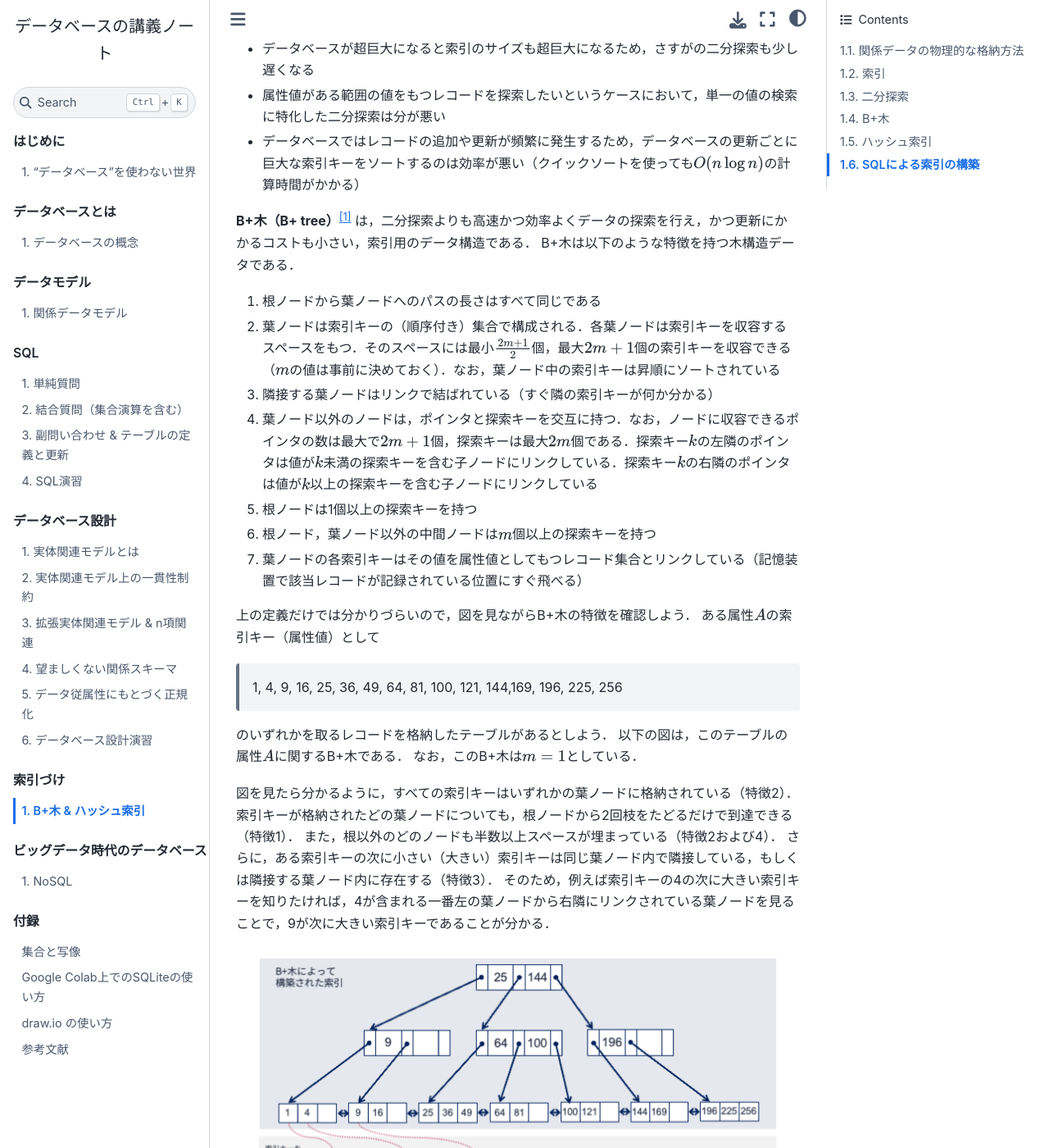
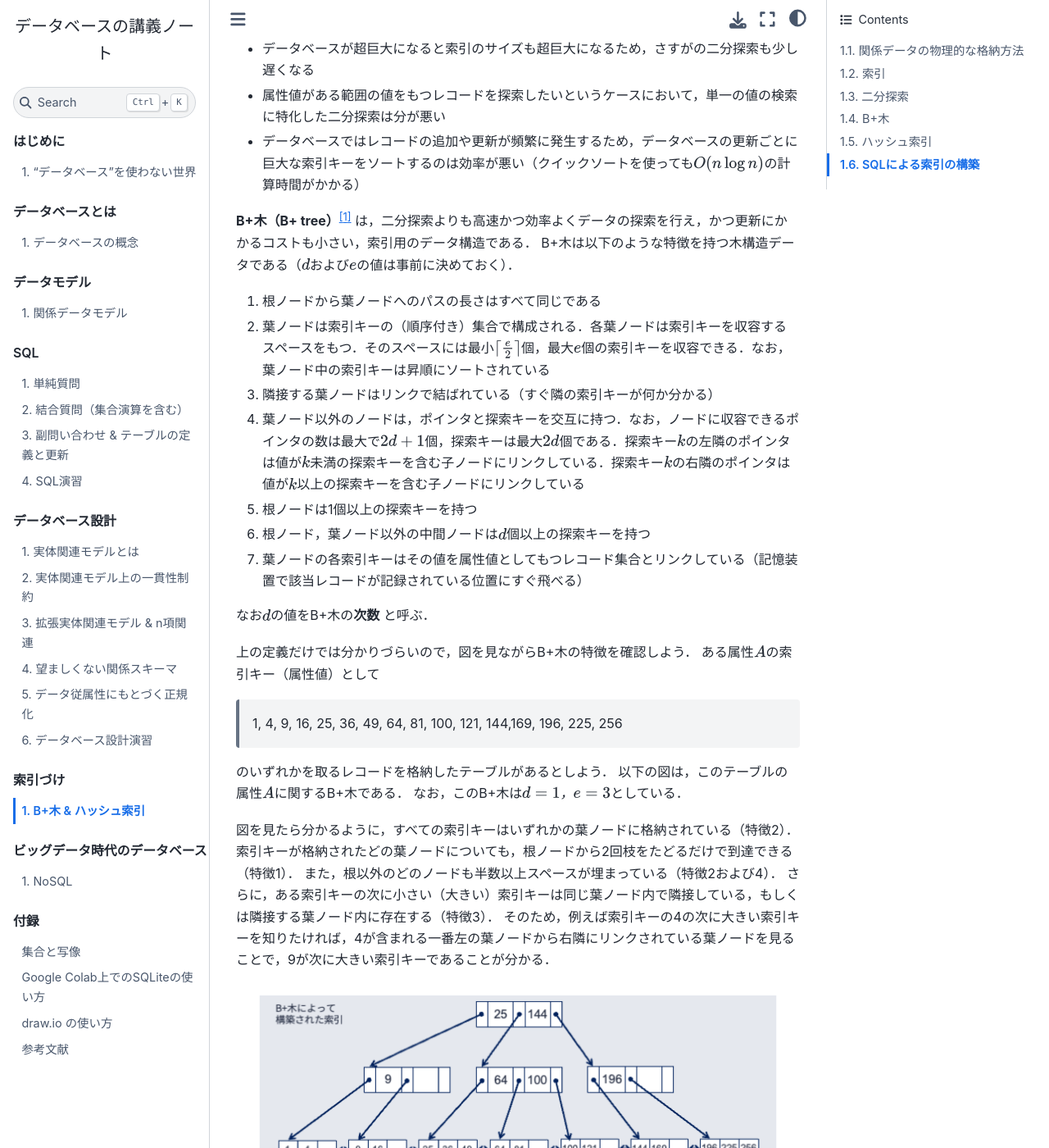
Before and after one commit to hontolab-courses/database-lecturenote, a Jupyter Book: the page built from content/indexing/01.md, in a window 1280 px wide and 1400 px high, scrolled down 4700 px. Shown: the whole window at 82% size. Built offline with Jupyter Book 1.0.4 settings and Sphinx 7.4.7 and the Sphinx Book theme 1.1.4, drawn with Linux system fonts in a browser that asks for light colours; some of the changed text lies outside the part shown.

Commit message:
第14回

```diff
--- a/content/indexing/01.md
+++ b/content/indexing/01.md
@@ -105,14 +105,16 @@ SQL文による問い合わせが行われると，関係データベースシ
 
 (sec:btree-feature)=
 **B+木（B+ tree）**[^B+tree] は，二分探索よりも高速かつ効率よくデータの探索を行え，かつ更新にかかるコストも小さい，索引用のデータ構造である．
-B+木は以下のような特徴を持つ木構造データである．
+B+木は以下のような特徴を持つ木構造データである（$d$および$e$の値は事前に決めておく）．
 1. 根ノードから葉ノードへのパスの長さはすべて同じである
-2. 葉ノードは索引キーの（順序付き）集合で構成される．各葉ノードは索引キーを収容するスペースをもつ．そのスペースには最小$\frac{2m+1}{2}$個，最大$2m+1$個の索引キーを収容できる（$m$の値は事前に決めておく）．なお，葉ノード中の索引キーは昇順にソートされている
+2. 葉ノードは索引キーの（順序付き）集合で構成される．各葉ノードは索引キーを収容するスペースをもつ．そのスペースには最小$\lceil \frac{e}{2} \rceil$個，最大$e$個の索引キーを収容できる．なお，葉ノード中の索引キーは昇順にソートされている
 3. 隣接する葉ノードはリンクで結ばれている（すぐ隣の索引キーが何か分かる）
-4. 葉ノード以外のノードは，ポインタと探索キーを交互に持つ．なお，ノードに収容できるポインタの数は最大で$2m+1$個，探索キーは最大$2m$個である．探索キー$k$の左隣のポインタは値が$k$未満の探索キーを含む子ノードにリンクしている．探索キー$k$の右隣のポインタは値が$k$以上の探索キーを含む子ノードにリンクしている
+4. 葉ノード以外のノードは，ポインタと探索キーを交互に持つ．なお，ノードに収容できるポインタの数は最大で$2d+1$個，探索キーは最大$2d$個である．探索キー$k$の左隣のポインタは値が$k$未満の探索キーを含む子ノードにリンクしている．探索キー$k$の右隣のポインタは値が$k$以上の探索キーを含む子ノードにリンクしている
 5. 根ノードは1個以上の探索キーを持つ
-6. 根ノード，葉ノード以外の中間ノードは$m$個以上の探索キーを持つ
+6. 根ノード，葉ノード以外の中間ノードは$d$個以上の探索キーを持つ
 7. 葉ノードの各索引キーはその値を属性値としてもつレコード集合とリンクしている（記憶装置で該当レコードが記録されている位置にすぐ飛べる）
+
+なお$d$の値をB+木の**次数** と呼ぶ．
 
 上の定義だけでは分かりづらいので，図を見ながらB+木の特徴を確認しよう．
 ある属性$A$の索引キー（属性値）として
@@ -121,7 +123,7 @@ B+木は以下のような特徴を持つ木構造データである．
 
 のいずれかを取るレコードを格納したテーブルがあるとしよう．
 以下の図は，このテーブルの属性$A$に関するB+木である．
-なお，このB+木は$m=1$としている．
+なお，このB+木は$d=1，e=3$としている．
 
 図を見たら分かるように，すべての索引キーはいずれかの葉ノードに格納されている（特徴2）．
 索引キーが格納されたどの葉ノードについても，根ノードから2回枝をたどるだけで到達できる（特徴1）．
@@ -172,15 +174,15 @@ B+木で重要なことは，どの葉ノードも**根ノードからの距離
 所望の索引キーが見つかったので，そこからリンクされたレコードを取得する．
 これにて探索完了である．
 
-[B+木の特徴6](#sec:btree-feature)に記した条件により，B+木ではどの中間ノードも子ノードの数は$m+1$個以上となることが保証されている．
-これにより，索引キーの数が$N$の場合，B+木の根ノードから葉ノードへのパスの長さは$log_m(N)$となる．
-各ノードに含まれる探索キーの数は高々$2m$個である．
-各ノードを探索キーを線形に一通りチェックしたあとパスをたどるとしても，探索完了までにかかる計算量は$m$が$N$よりも十分小さいことも考慮すると，高々
+[B+木の特徴6](#sec:btree-feature)に記した条件により，B+木ではどの中間ノードも子ノードの数は$d+1$個以上となることが保証されている．
+これにより，索引キーの数が$N$の場合，B+木の根ノードから葉ノードへのパスの長さは$log_d(N)$となる．
+各ノードに含まれる探索キーの数は高々$2d$個である．
+各ノードを探索キーを線形に一通りチェックしたあとパスをたどるとしても，探索完了までにかかる計算量は$d$が$N$よりも十分小さいことも考慮すると，高々
 
-> $O(2m log_m N) = O(log_m N )$
+> $O(2d log_d N) = O(log_d N )$
 
 となる．
-二分探索を用いた場合の計算量は$O(log_2 N)$であるため，$m$を2より大きく取ればB+木は二分探索よりも高速に値を探索することができる．
+二分探索を用いた場合の計算量は$O(log_2 N)$であるため，$d$を2より大きく取ればB+木は二分探索よりも高速に値を探索することができる．
 
 
 ### 範囲探索
```
